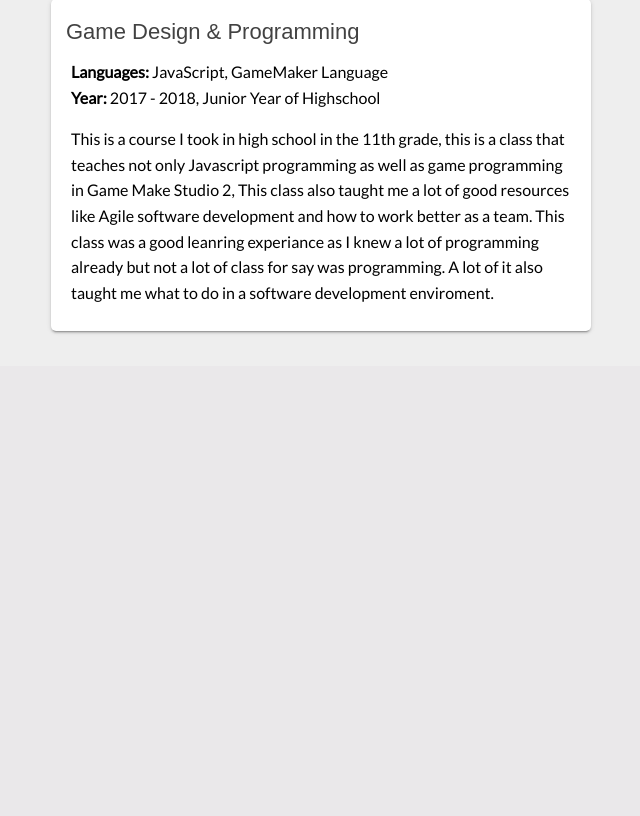
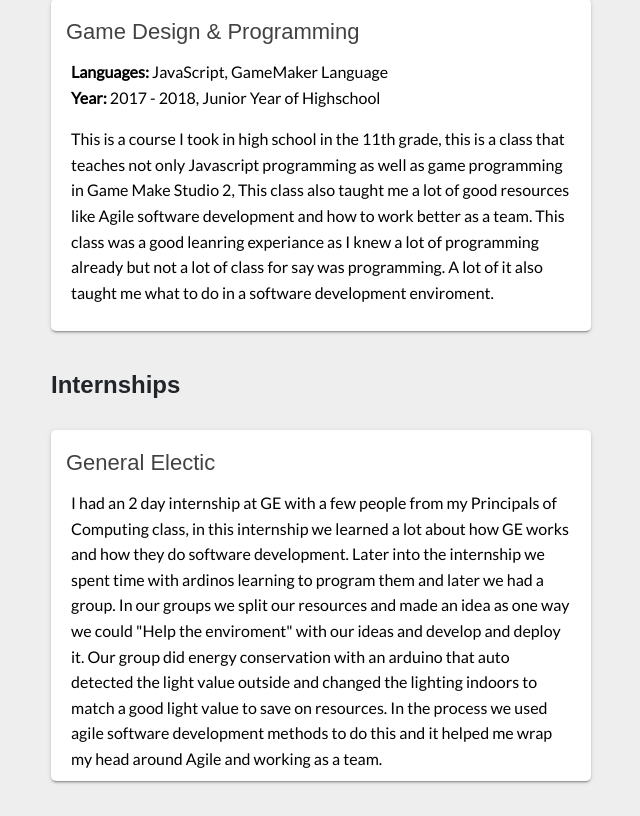
Before and after one commit to ebraptus/Portfolio, a Flask app: page /education/ in a window 1280 px wide. Shown: the part 1477-2293 px from the top of the page, without its empty margins (34-674 px from the left). Before the commit the page ends 1811 px from the top, so only its background shows below. Run offline with Flask 2, Linux system fonts and the light colour scheme; some libraries are stand-ins or nearby versions.

Commit message:
Updated structure and added section for internships

```diff
--- a/Portfolio/templates/education.html
+++ b/Portfolio/templates/education.html
@@ -4,7 +4,7 @@
 
 {% block body %}
 	<h2>Certifications</h2>
-	<div class="row row-stretch">
+	<div class="row">
 		<div class="{{ blockstyle }}">
 			<div class="card">
 				<div class="title">MTA: Windows Operating System Fundamentals</div>
@@ -78,7 +78,7 @@
 
 
 	<h2>Schooling</h2>
-	<div class="row row-stretch">
+	<div class="row">
 		<div class="{{ blockstyle }}">
 			<div class="card">
 				<div class="title">Game Design & Programming</div>
@@ -95,4 +95,24 @@
 			</div>
 		</div>
 	</div>
+
+<h2>Internships</h2>
+<div class="row">
+	<div class="{{ blockstyle }}">
+		<div class="card">
+			<div class="title">General Electic</div>
+			<div class="content">
+				<p>
+					I had an 2 day internship at GE with a few people from my Principals of Computing class, in this internship we learned a
+					lot about how GE works and how they do software development. Later into the internship we spent time with ardinos learning
+					to program them and later we had a group. In our groups we split our resources and made an idea as one way we could
+					"Help the enviroment" with our ideas and develop and deploy it. Our group did energy conservation with an arduino that
+					auto detected the light value outside and changed the lighting indoors to match a good light value to save on resources.
+					In the process we used agile software development methods to do this and it helped me wrap my head around Agile and
+					working as a team.
+				</p>
+			</div>
+		</div>
+	</div>
+</div>
 {% endblock %}
--- a/Portfolio/templates/projects/maze.html
+++ b/Portfolio/templates/projects/maze.html
@@ -19,7 +19,9 @@
                     <li>GameMaker Language</li>
                 </ul>
 
+
                 <h3>Description</h3>
+                <strong>Platform: </strong>Windows
                 <p>
                     This game was made for my Vocational Tech class, made in game maker in colab with someone else, we together made the maze
                     game where you have very little visibility by creating a mask and only creating "light" around the player and around
```
Also changed, not shown: Portfolio/templates/languages.html (+34 -0 lines), app.py (line endings or trailing spaces).
